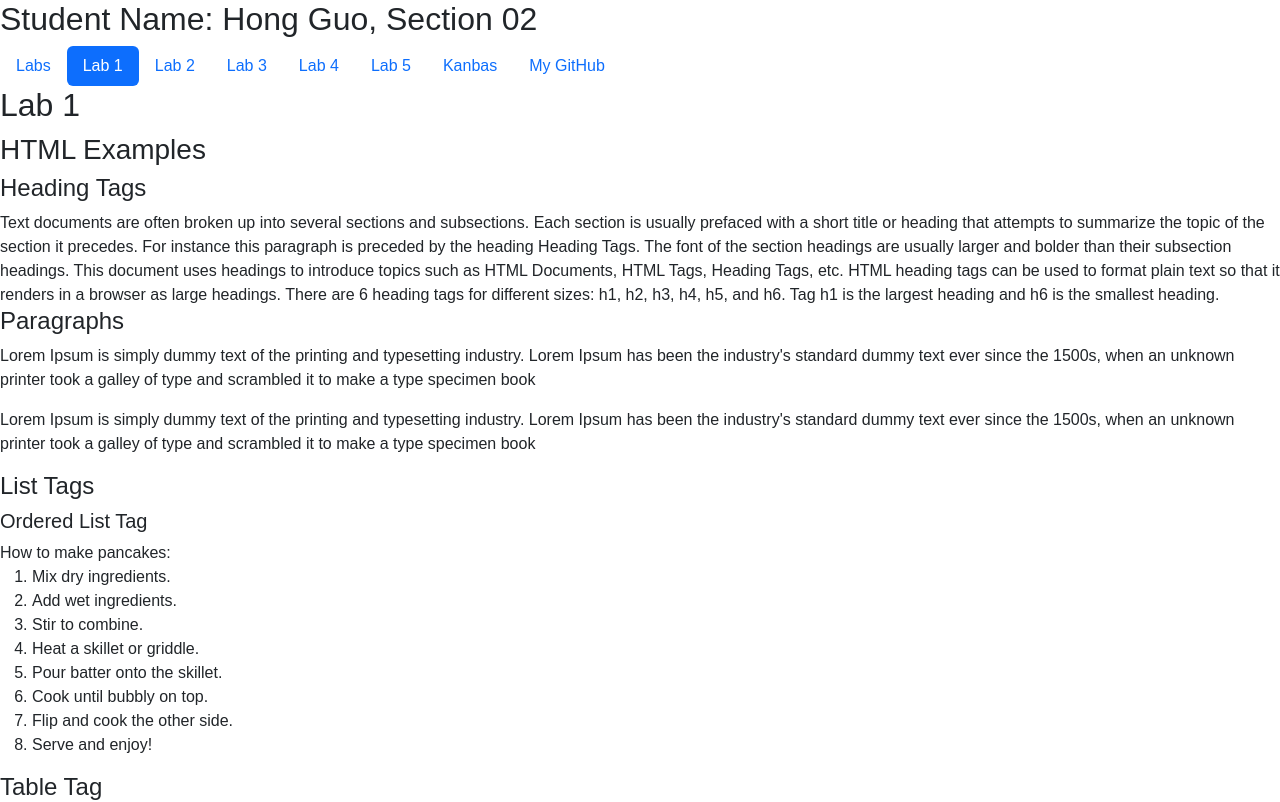
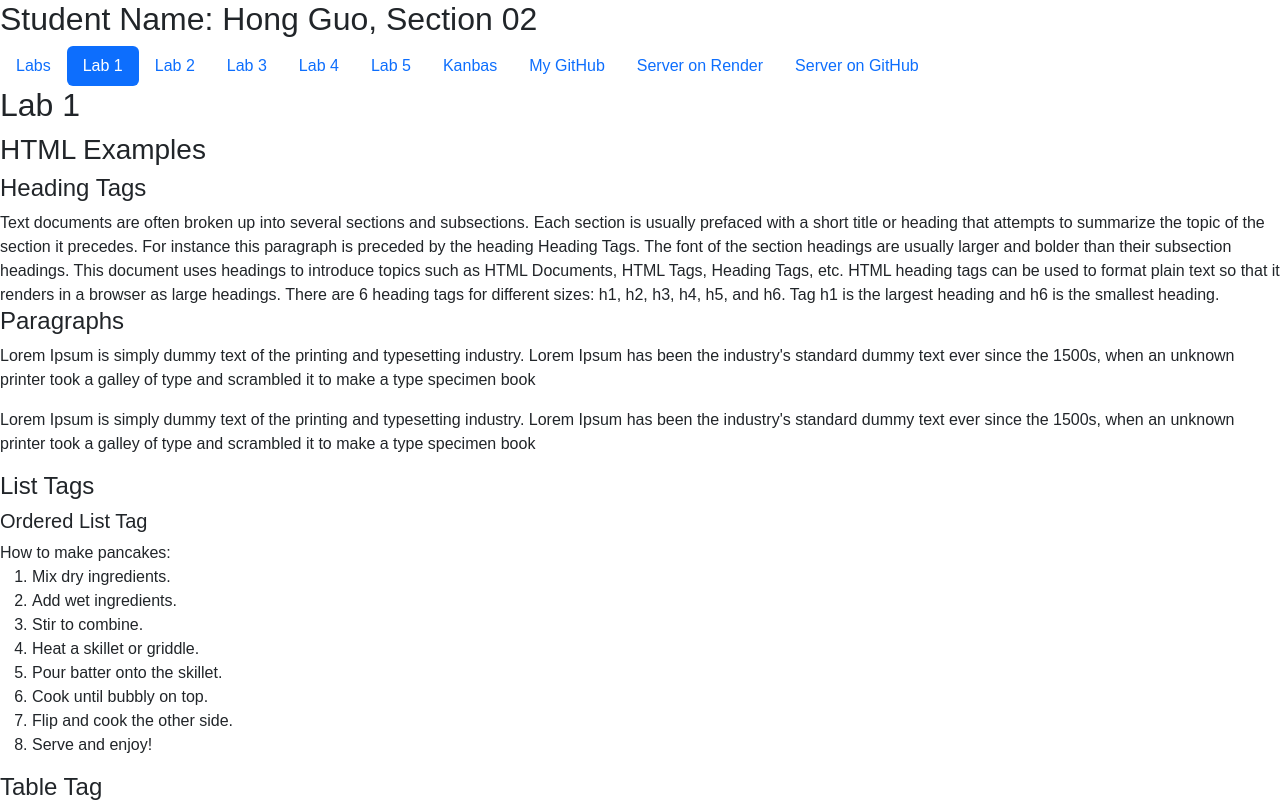
Before and after one commit to hg1121/kanbas-react-web-app, a React (Create React App) app: page /#/Labs/Lab1 in a window 1280 px wide. Shown: the top 802 px of the page. Built offline with nearby package versions, Linux system fonts and the light colour scheme; no server answers.

Commit message:
add Server link under Labs/TOC

```diff
--- a/src/Labs/TOC.tsx
+++ b/src/Labs/TOC.tsx
@@ -59,8 +59,30 @@
         </a>
       </li>
       <li className="nav-item">
-        <a id="wd-k" href="https://github.com/hg1121/kanbas-react-web-app/tree/main" className="nav-link">
+        <a
+          id="wd-k"
+          href="https://github.com/hg1121/kanbas-react-web-app/tree/main"
+          className="nav-link"
+        >
           My GitHub
+        </a>
+      </li>
+      <li>
+        <a
+          id="wd-k"
+          href="https://kanbas-node-server-app-1-n0tk.onrender.com"
+          className="nav-link"
+        >
+          Server on Render
+        </a>
+      </li>
+      <li>
+        <a
+          id="wd-k"
+          href="https://github.com/hg1121/kanbas-node-server-app"
+          className="nav-link"
+        >
+          Server on GitHub
         </a>
       </li>
     </ul>
```
